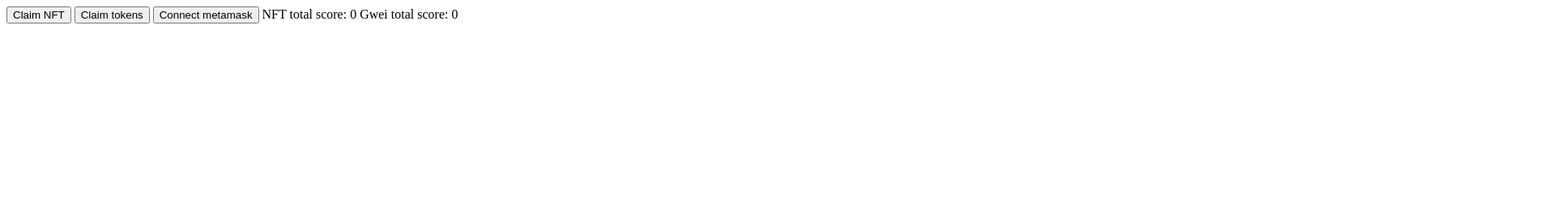
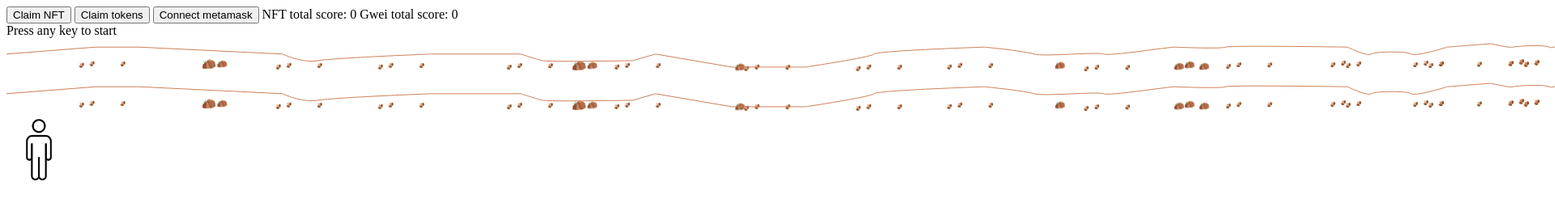
Before and after one commit to danujkumar/blockchain_game, a plain HTML site: page index.html in a window 1280 px wide. Shown: the top 262 px of the page at 81% size, 1920 px wide, since content can reach past the window. Drawn offline with Linux system fonts and the light colour scheme.

Commit message:
html and images inserted

```diff
--- a/index.html
+++ b/index.html
@@ -14,6 +14,16 @@
     <button class="button3" onclick="connectMetamask()">Connect metamask</button>
     <span class="nftTotalScore" data-nft-total-score>NFT total score: 0</span>
     <span class="gweiTotalScore" data-wei-total-score>Gwei total score: 0</span>
+    <div class="game" data-game>
+        <div class="start-screen" data-start-screen>Press any key to start</div>
+        <img src="imgs/ground.png" alt="" srcset="" class="ground" data-ground>
+        <img src="imgs/ground.png" alt="" srcset="" class="ground" data-ground>
+        <img src="imgs/playerStands.png" alt="" srcset="" class="player" data-player>
+    </div>
+
     <script src="script.js"></script>
+    <script src="https://cdn.ethers.io/lib/ethers-5.2.umd.min.js"
+  type="application/javascript"></script>
+  <script src="blockchain.js" ></script>
 </body>
 </html>
```
Also changed, not shown: imgs/ground.png (added), imgs/nft.png (added), imgs/obstacle.png (added), imgs/playerJumps.png (added), imgs/playerRuns0.png (added), imgs/playerRuns1.png (added), imgs/playerStands.png (added).
